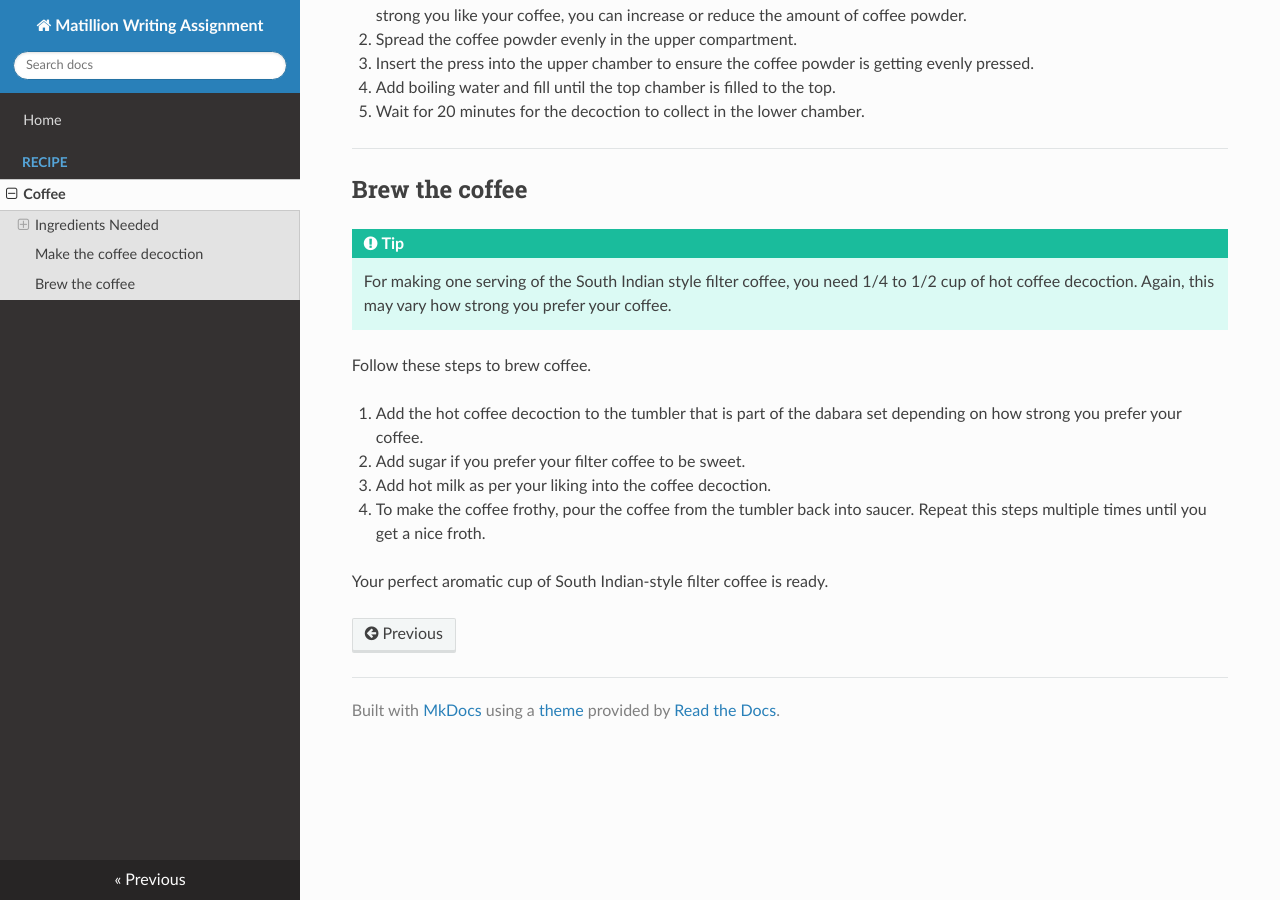
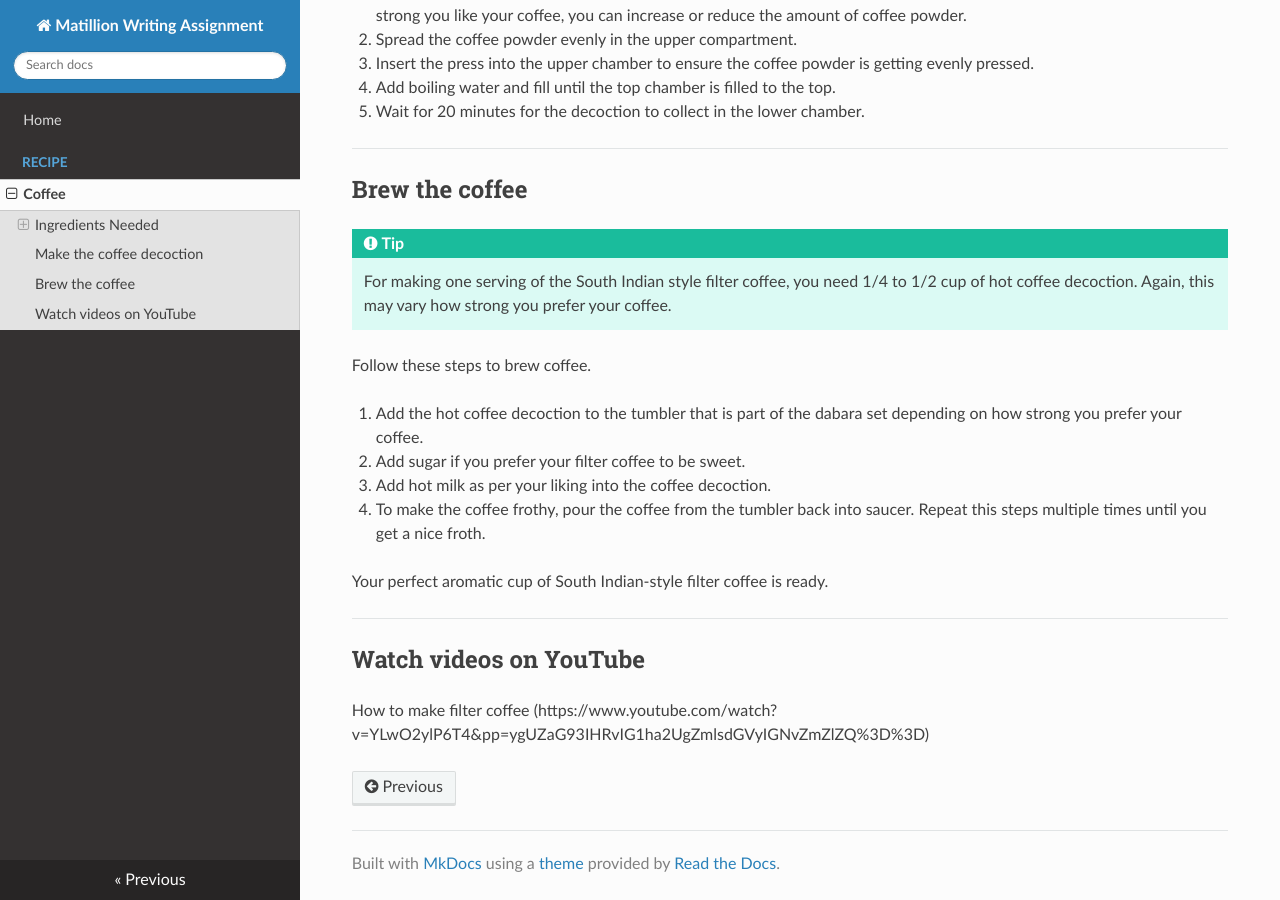
Before and after one commit to nairsharathkumar/MSW, an MkDocs documentation site: the page built from docs/coffee.md, in a window 1280 px wide and 900 px high, scrolled down 2267 px. Built offline with MkDocs 1.6.1, drawn with Linux system fonts in a browser that asks for light colours; nearby versions of some CDN libraries.

Commit message:
Youtube Link

```diff
--- a/docs/coffee.md
+++ b/docs/coffee.md
@@ -87,3 +87,7 @@ Follow these steps to brew coffee.
 4. To make the coffee frothy, pour the coffee from the tumbler back into saucer. Repeat this  steps multiple times until you get a nice froth.
 
 Your perfect aromatic cup of South Indian-style filter coffee is ready.
+
+---
+## Watch videos on YouTube
+How to make filter coffee (https://www.youtube.com/watch?v=YLwO2ylP6T4&pp=ygUZaG93IHRvIG1ha2UgZmlsdGVyIGNvZmZlZQ%3D%3D)
```
